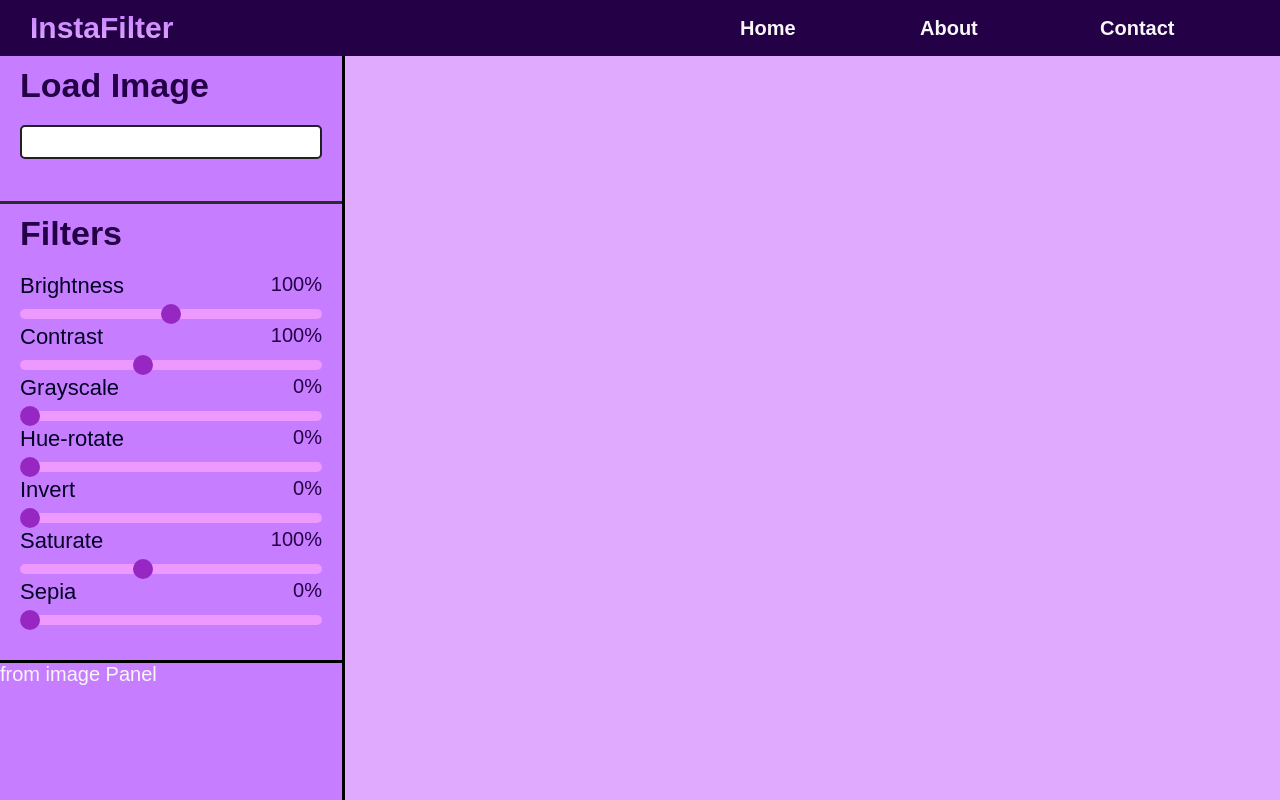
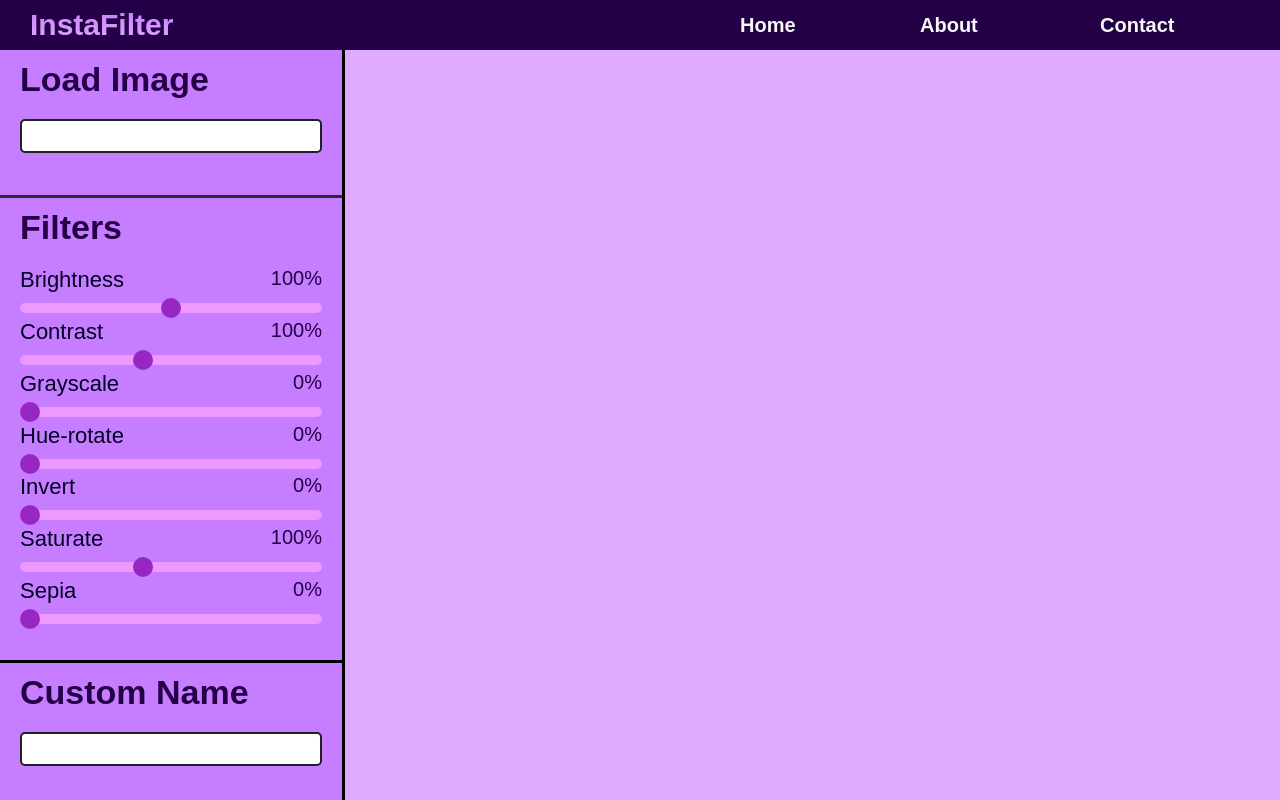
Before and after one commit to HamzaJabri99/instaFilter-repo, a Vue app: page /#/ in a window 1280 px wide. Built offline with nearby package versions, Linux system fonts and the light colour scheme.

Commit message:
addidng Save-image-panel and Custom name

```diff
--- /dev/null
+++ b/src/components/control-panel/Save-Image/CustomImageName.vue
@@ -0,0 +1,52 @@
+<template>
+  <div class="custom-image-name flex-1">
+    <label for="image-name-input " class="image-name-label flex-1">
+      Custom Name
+    </label>
+    <div class="image-input">
+      <input
+        type="text"
+        class="image-name-input"
+        id="image-name-input"
+        v-model="customImageName_STORE"
+      />
+    </div>
+  </div>
+</template>
+
+<script>
+export default {
+  computed: {
+    customImageName_STORE: {
+      get() {
+        return this.$store.getters.getCustomName;
+      },
+      set(value) {
+        this.$store.commit("setCustomImageName_MUTA", value);
+      },
+    },
+  },
+};
+</script>
+
+<style scoped>
+.custom-image-name {
+  color: #240046;
+  margin: 0.5rem 0 0 1rem;
+}
+.image-name-label {
+  font-weight: 500;
+  font-size: 170%;
+  margin-bottom: 1rem;
+  font-weight: bolder;
+}
+
+.image-name-input {
+  font-size: 1.1rem;
+  padding: 0.1rem 0.25rem;
+  outline: none;
+  margin: 1rem 0rem 1.6rem 0rem;
+  border: 2px solid #212121;
+  border-radius: 5px;
+}
+</style>
--- a/src/components/control-panel/Save-Image/SaveImagePanel.vue
+++ b/src/components/control-panel/Save-Image/SaveImagePanel.vue
@@ -1,18 +1,21 @@
 <template>
- <div class="save-image-panel flex-1">
-     from image Panel
- </div>
+  <div class="save-image-panel flex-1">
+    <CustomImageName />
+  </div>
 </template>
 
 <script>
-    export default {
-
-    }
+import CustomImageName from "./CustomImageName";
+export default {
+  components: {
+    CustomImageName,
+  },
+};
 </script>
 
 <style scoped>
-.save-image-panel{
-    min-height: 7rem;
-    border-top: 3px solid black;
+.save-image-panel {
+  min-height: 7rem;
+  border-top: 3px solid black;
 }
 </style>
--- a/src/components/display/DisplayContainer.vue
+++ b/src/components/display/DisplayContainer.vue
@@ -1,63 +1,57 @@
 <template>
   <div class="display-container flex-5 flexbox space-center">
-    <DisplayImage/>
-    <DisplayCanvas/>
+    <DisplayImage />
+    <DisplayCanvas />
   </div>
 </template>
 
 <script>
-import DisplayImage from './DisplayImage.vue'
-import DisplayCanvas from './DisplayCanvas.vue'
+import DisplayImage from "./DisplayImage.vue";
+import DisplayCanvas from "./DisplayCanvas.vue";
 export default {
-        components:{
+  components: {
     DisplayImage,
-            DisplayCanvas
+    DisplayCanvas,
   },
-        computed:{
-            filters(){
-                return this.$store.getters.getFilters.map((filter, index)=>{
+  computed: {
+    filters() {
+      return this.$store.getters.getFilters.map((filter, index) => {
         return {
           name: filter.name,
           currentValue: filter.current,
-                        suffix:filter.suffix
-
-                    }
+          suffix: filter.suffix,
+        };
       });
     },
-
   },
-        watch:{
-            filters:{
-                deep:true,
-                handler:function(value, oldVal)  {
+  watch: {
+    filters: {
+      deep: true,
+      handler: function(value, oldVal) {
         // console.log(value,oldVal);
-               let activeFilter= value.filter((filter, index) => {
-                  return  filter.currentValue !== oldVal[index].currentValue;
+        let activeFilter = value.filter((filter, index) => {
+          return filter.currentValue !== oldVal[index].currentValue;
         });
         //console.log(activeFilter);
-                this.setFilterVariable(activeFilter[0])
-
+        this.setFilterVariable(activeFilter[0]);
       },
-
-            }
     },
-         methods:{
-                setFilterVariable(activeFilter){
+  },
+  methods: {
+    setFilterVariable(activeFilter) {
       document.documentElement.style.setProperty(
-                      `--${activeFilter.name}` ,
+        `--${activeFilter.name}`,
         `${activeFilter.currentValue}${activeFilter.suffix}`
-                      )
+      );
       //console.log(document);
     },
-                     }
-    }
+  },
+};
 </script>
 
 <style scoped>
-.display-container{
+.display-container {
   background-color: #e0aaff;
   color: var(--colblack);
-
 }
-
 </style>
--- a/src/components/navbar/Navbar.vue
+++ b/src/components/navbar/Navbar.vue
@@ -1,5 +1,5 @@
 <template>
-    <nav class="navbar-outer flexbox">
+    <nav class="navbar-outer flexbox flex">
     <navbar-brand title="InstaFilter" class="brand"/>
     <navbar-item text="Home" class="nav-item"></navbar-item>
     <navbar-item text="About" class="nav-item"></navbar-item>
@@ -22,12 +22,13 @@ import Navbar_NavItem from './Navbar_NavItem'
 
 <style scoped>
 .navbar-outer{
-    height: 60px;
+    min-height: 50px;
     background-color:#240046;
     font-weight: bold;
     width: 100%;
     display: flex;
-    gap: -10px
+    gap: 0px;
+    overflow: hidden;
 
 }
 @media screen and (max-width: 600px){
@@ -45,7 +46,6 @@ import Navbar_NavItem from './Navbar_NavItem'
     font-size: 0.8rem;
     overflow:hidden;
     margin-left: 1rem;
-
     gap: 18px;
 }
 }
--- a/src/store/index.js
+++ b/src/store/index.js
@@ -1,105 +1,108 @@
-import Vue from 'vue'
-import Vuex from 'vuex'
+import Vue from "vue";
+import Vuex from "vuex";
 
-Vue.use(Vuex)
+Vue.use(Vuex);
 
 export default new Vuex.Store({
   state: {
-    image:{
-      width:0,
-      height:0,
-      source:'',
+    image: {
+      width: 0,
+      height: 0,
+      source: "",
+      customImageName: "",
     },
-   imageSource:'',
+    imageSource: "",
     filters: [
       {
-      index:'',
-      name:'brightness',
-      min:50,
-      max:150,
-      current:100,
-      suffix:'%',
+        index: "",
+        name: "brightness",
+        min: 50,
+        max: 150,
+        current: 100,
+        suffix: "%",
       },
       {
-      index:'',
-      name:'contrast',
-      min:0,
-      max:250,
-      current:100,
-      suffix:'%',
+        index: "",
+        name: "contrast",
+        min: 0,
+        max: 250,
+        current: 100,
+        suffix: "%",
       },
       {
-      index:'',
-      name:'grayscale',
-      min:0,
-      max:100,
-      current:0,
-      suffix:'%',
+        index: "",
+        name: "grayscale",
+        min: 0,
+        max: 100,
+        current: 0,
+        suffix: "%",
       },
       {
-      index:'',
-      name:'hue-rotate',
-      min:0,
-      max:360,
-      current:0,
-      suffix:'deg',
+        index: "",
+        name: "hue-rotate",
+        min: 0,
+        max: 360,
+        current: 0,
+        suffix: "deg",
       },
       {
-      index:'',
-      name:'invert',
-      min:0,
-      max:100,
-      current:0,
-      suffix:'%',
+        index: "",
+        name: "invert",
+        min: 0,
+        max: 100,
+        current: 0,
+        suffix: "%",
       },
       {
-      index:'',
-      name:'saturate',
-      min:0,
-      max:250,
-      current:100,
-      suffix:'%',
+        index: "",
+        name: "saturate",
+        min: 0,
+        max: 250,
+        current: 100,
+        suffix: "%",
       },
       {
-      index:'',
-      name:'sepia',
-      min:0,
-      max:100,
-      current:0,
-      suffix:'%',
+        index: "",
+        name: "sepia",
+        min: 0,
+        max: 100,
+        current: 0,
+        suffix: "%",
       },
-   ]
+    ],
   },
-  getters:{
-   getImage:state=>state.image,
-   getImageSource:state=>state.image.source,
-   getFilters:state=>state.filters,
-   getFilter: state=> index=> state.filters[index]
+  getters: {
+    getImage: (state) => state.image,
+    getImageSource: (state) => state.image.source,
+    getFilters: (state) => state.filters,
+    getCustomName: (state) => state.image.customImageName,
   },
   mutations: {
-    setImageSource_MUTA(state, payload){
-      state.image.source=payload;
+    setImageSource_MUTA(state, payload) {
+      state.image.source = payload;
     },
-    setFilterValue_MUTA(state, payload){
+    setFilterValue_MUTA(state, payload) {
       state.filters[payload.index].index = payload.index;
       state.filters[payload.index].current = payload.filterNewValue;
     },
-    setImageSize_MUTA(state, payload){
-      state.image.width=payload.width;
-      state.image.height=payload.height;
-    }
+    setImageSize_MUTA(state, payload) {
+      state.image.width = payload.width;
+      state.image.height = payload.height;
+    },
+    setCustomImageName_MUTA(state, payload) {
+      state.image.customImageName = payload;
+    },
   },
   actions: {
     //payload = imageSource
-     setImageSource_STORE(context, payload){
-     context.commit('setImageSource_MUTA', payload);
+    setImageSource_STORE(context, payload) {
+      context.commit("setImageSource_MUTA", payload);
     },
-    setFilterValue_STORE(context, payload){
-      context.commit('setFilterValue_MUTA', payload);
+    setFilterValue_STORE(context, payload) {
+      context.commit("setFilterValue_MUTA", payload);
     },
-    setImageSize_STORE(context, payload){
-      context.commit('setImageSize_MUTA', payload);
+    setImageSize_STORE(context, payload) {
+      context.commit("setImageSize_MUTA", payload);
     },
   },
-
-})
+});
--- a/src/views/Home.vue
+++ b/src/views/Home.vue
@@ -1,18 +1,18 @@
 <template>
   <div class="home">
     <img alt="Vue logo" src="../assets/logo.png">
-    <HelloWorld msg="Welcome to Your Vue.js App"/>
+    <!-- <HelloWorld msg="Welcome to Your Vue.js App"/> -->
   </div>
 </template>
 
 <script>
 // @ is an alias to /src
-import HelloWorld from '@/components/HelloWorld.vue'
+// import HelloWorld from '@/components/HelloWorld.vue'
 
 export default {
   name: 'Home',
   components: {
-    HelloWorld
+    // HelloWorld
   }
 }
 </script>
```
Lines whose indentation alone changed are shown as unchanged.
